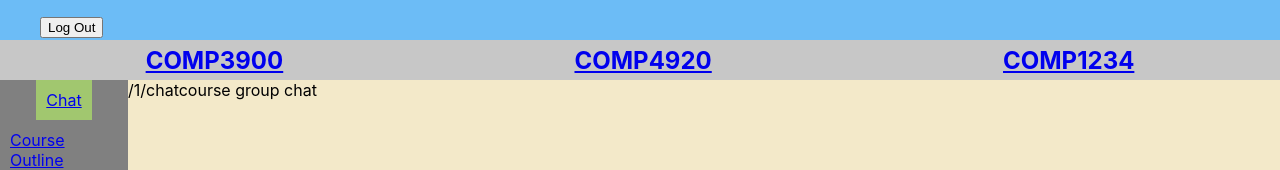
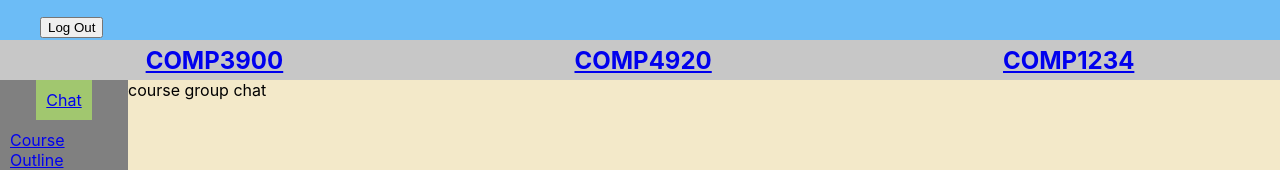
Before and after one commit to RyderAU/capstone-project, a React (Create React App) app in the folder frontend/: page /1/chat in a window 1280 px wide. Shown: the top 170 px of the page. Built offline with nearby package versions, Linux system fonts and the light colour scheme.

Commit message:
Changed exact path

```diff
--- a/frontend/src/components/CourseBar.js
+++ b/frontend/src/components/CourseBar.js
@@ -6,7 +6,7 @@ const CourseBar = (props) => {
     <nav className="courses-container">
       {props.courses.map((course) => (
         <h1 key={course}>
-          <NavLink to={`/${course}`} activeClassName="course-highlight">
+          <NavLink to={`/${course}/chat`} activeClassName="course-highlight">
             {course}
           </NavLink>
         </h1>
--- a/frontend/src/components/CourseChat.js
+++ b/frontend/src/components/CourseChat.js
@@ -1,7 +1,7 @@
 import "../App.css";
 
-const CourseChat = (match) => {
-  return <div>{match.match.path}course group chat</div>;
+const CourseChat = () => {
+  return <div>course group chat</div>;
 };
 
 export default CourseChat;
--- a/frontend/src/pages/Dashboard.js
+++ b/frontend/src/pages/Dashboard.js
@@ -9,11 +9,10 @@ import CourseDashboard from "../components/CourseDashboard";
 
 function Dashboard() {
   useEffect(() => {
+    // grab student details
+    const student = { courses: ["COMP3900", "COMP4920", "COMP1234"] };
     setStudentCourses(student.courses);
   }, []);
-
-  // grab student details
-  const student = { courses: ["COMP3900", "COMP4920", "COMP1234"] };
 
   const [studentCourses, setStudentCourses] = useState([]);
 
@@ -26,7 +25,7 @@ function Dashboard() {
           <Route exact path="/" component={CourseDashboard} />
           <Route exact path="/:code" component={CourseDashboard} />
           {/* so refreshing doesn't remove side bar */}
-          <Route exact path="/:code/:feature" component={CourseDashboard} />
+          <Route path="/:code/:feature" component={CourseDashboard} />
         </Switch>
       </div>
     </Router>
```
